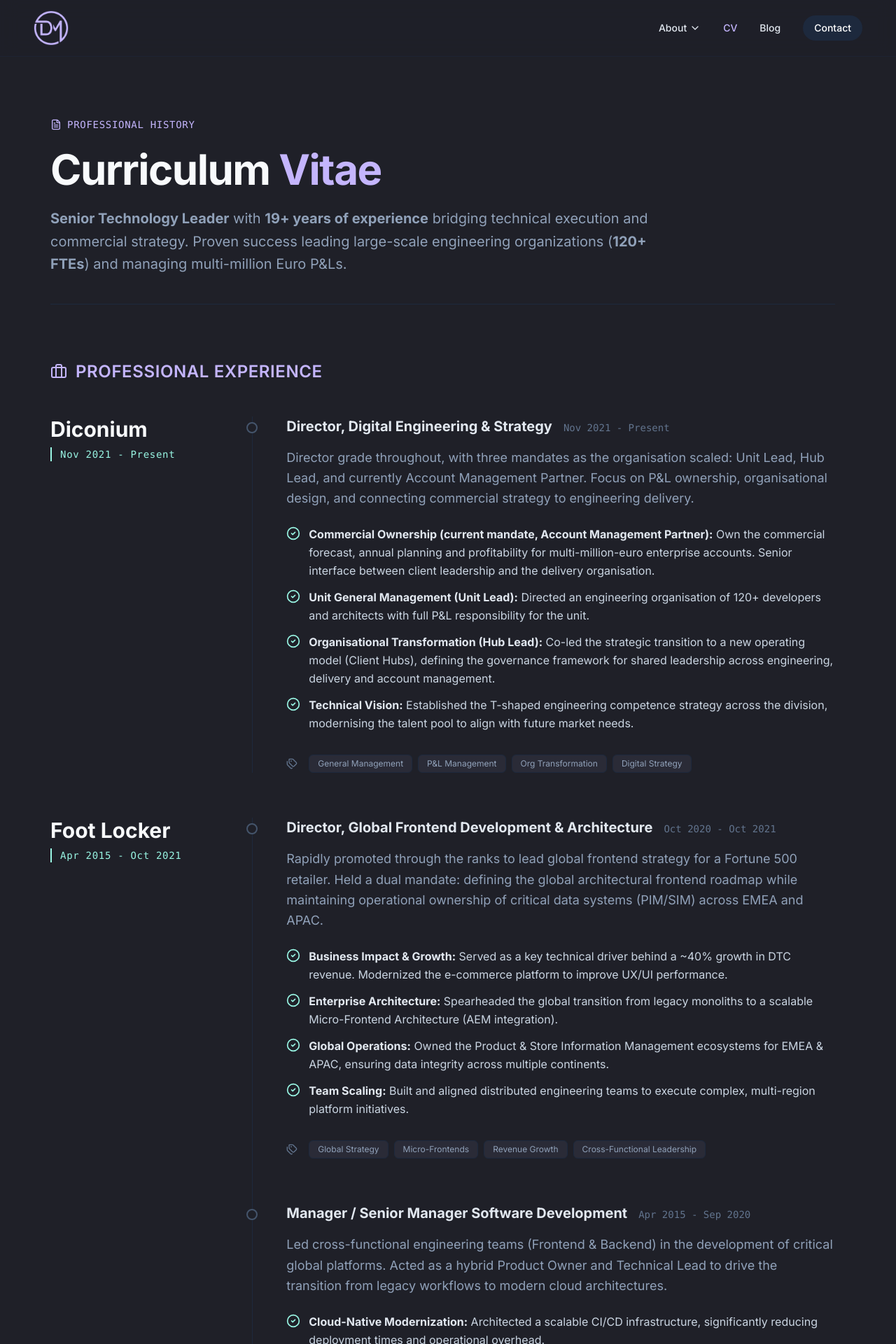
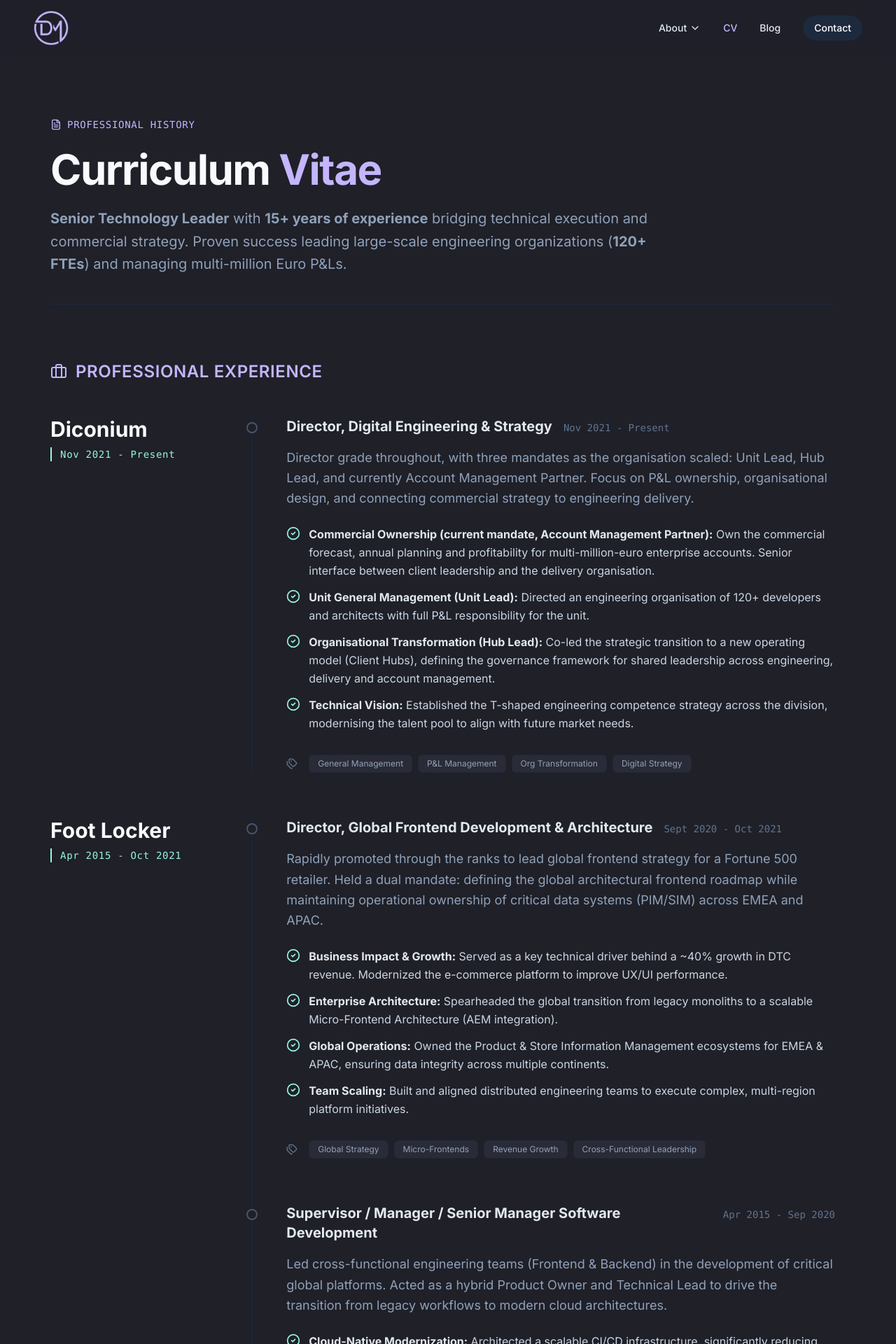
Before and after one commit to dennismende/personal-website, a Next.js app: page /cv in a window 1280 px wide. Shown: the top 1920 px of the page at 70% size. Built offline with nearby package versions, Linux system fonts and the light colour scheme.

Commit message:
correct some dates / details

```diff
--- a/app/cv/page.tsx
+++ b/app/cv/page.tsx
@@ -3,10 +3,10 @@
 
 export const metadata: Metadata = {
   title: "Curriculum Vitae | Dennis Mende",
-  description: "19+ years of experience bridging technical execution and commercial strategy. Director-level leadership of 120+ FTE engineering organization with multi-million Euro P&L ownership.",
+  description: "15+ years of experience bridging technical execution and commercial strategy. Director-level leadership of 120+ FTE engineering organization with multi-million Euro P&L ownership.",
   openGraph: {
     title: "Curriculum Vitae | Dennis Mende",
-    description: "Senior Technology Leader with 19+ years of experience in engineering leadership and P&L management.",
+    description: "Senior Technology Leader with 15+ years of experience in engineering leadership and P&L management.",
     url: "https://dennismende.com/cv",
     type: "profile",
   },
@@ -40,7 +40,7 @@
       roles: [
         {
           title: "Director, Global Frontend Development & Architecture",
-          period: "Oct 2020 - Oct 2021",
+          period: "Sept 2020 - Oct 2021",
           description: "Rapidly promoted through the ranks to lead global frontend strategy for a Fortune 500 retailer. Held a dual mandate: defining the global architectural frontend roadmap while maintaining operational ownership of critical data systems (PIM/SIM) across EMEA and APAC.",
           achievements: [
             "Business Impact & Growth: Served as a key technical driver behind a ~40% growth in DTC revenue. Modernized the e-commerce platform to improve UX/UI performance.",
@@ -51,7 +51,7 @@
           competencies: ["Global Strategy", "Micro-Frontends", "Revenue Growth", "Cross-Functional Leadership"]
         },
         {
-          title: "Manager / Senior Manager Software Development",
+          title: "Supervisor / Manager / Senior Manager Software Development",
           period: "Apr 2015 - Sep 2020",
           description: "Led cross-functional engineering teams (Frontend & Backend) in the development of critical global platforms. Acted as a hybrid Product Owner and Technical Lead to drive the transition from legacy workflows to modern cloud architectures.",
           achievements: [
@@ -136,7 +136,7 @@
             Curriculum <span className="text-primary">Vitae</span>
           </h1>
           <p className="text-xl text-slate-400 leading-relaxed">
-            <strong>Senior Technology Leader</strong> with <strong>19+ years of experience</strong> bridging technical execution and commercial strategy.
+            <strong>Senior Technology Leader</strong> with <strong>15+ years of experience</strong> bridging technical execution and commercial strategy.
             Proven success leading large-scale engineering organizations (<strong>120+ FTEs</strong>) and managing multi-million Euro P&Ls.
           </p>
         </div>
--- a/app/page.tsx
+++ b/app/page.tsx
@@ -91,7 +91,7 @@
                 </div>
                 <div>
                   <p className="text-xs text-slate-400 uppercase font-bold tracking-wider">Experience</p>
-                  <p className="text-2xl font-bold text-heading">19+ Years</p>
+                  <p className="text-2xl font-bold text-heading">15+ Years</p>
                 </div>
               </div>
 
```
